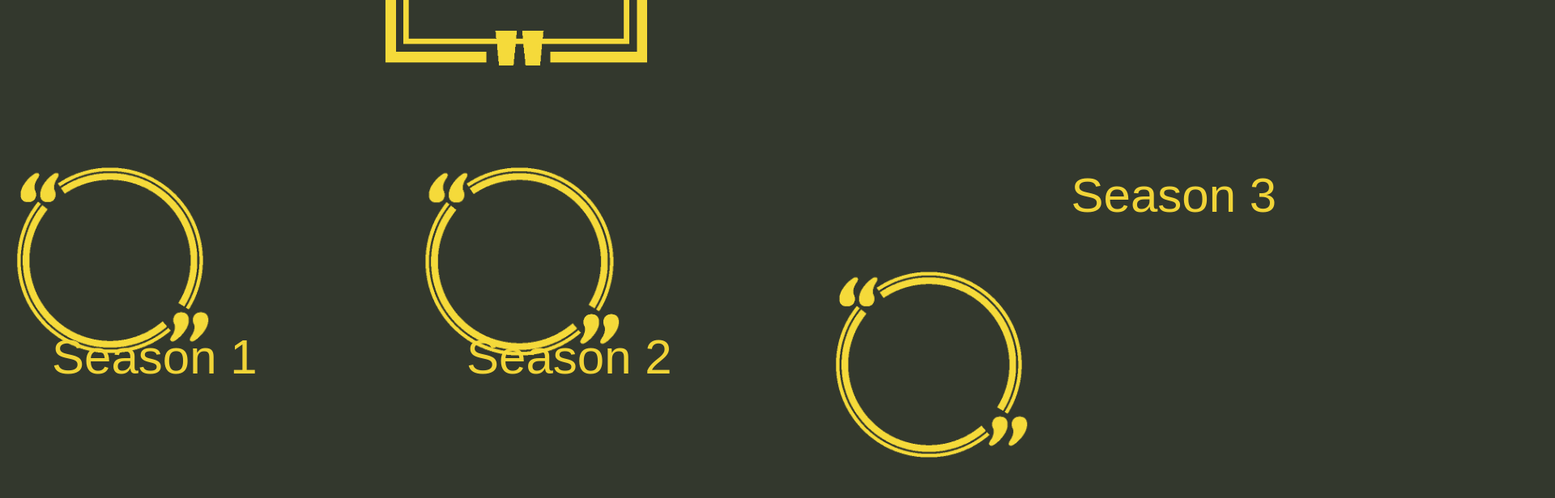
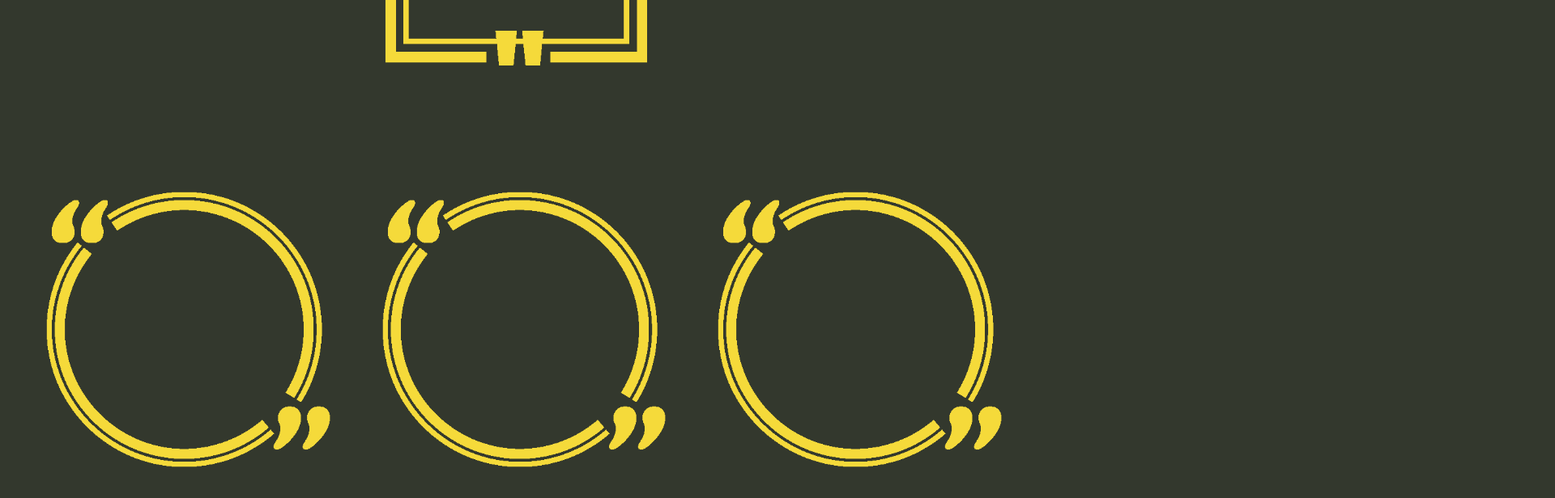
Before and after one commit to LanaDem/Fortnite, a plain HTML site: page news.html in a window 1280 px wide. Shown: the part 573-1189 px from the top of the page at 81% size, 1920 px wide, since content can reach past the window. Before the commit the page ends 1139 px from the top, so only its background shows below. Drawn offline with Linux system fonts and the light colour scheme.

Commit message:
poravnjaneSlike

```diff
--- a/Css/pocetnacss.css
+++ b/Css/pocetnacss.css
@@ -130,14 +130,7 @@ a:active {
 	width: 35%
 }
 
-
-#okviri {
-	margin-top: 10%
-
-
-}
-
-#okvir2 {
+/*#okvir2 {
 	width: 20%;
 	float: left;
 }
@@ -152,10 +145,10 @@ a:active {
 	width: 20%;
 	float: right;
 	bottom: 20%
-}
+	}*/
 
 
-
+/*
 #season1 {
 	font-family: Blippo, fantasy;
 	font-size: 60px;
@@ -181,3 +174,35 @@ a:active {
 	top: 310%;
 	left: 84%;
 }
+*/
+.krug{
+	float: left;
+	width: 30%;
+	display: inline;
+	padding: 10px;
+
+}
+
+.imgHolder{
+	margin: auto;
+}
+
+.text{
+
+}
+
+.grid-container {
+	margin-top: 10%;
+	display: grid;
+	grid-template-columns: auto auto auto;
+	padding: 10px;
+}
+.grid-item {
+	padding: 20px;
+	font-size: 30px;
+	text-align: center;
+}
+
+.grid-item img{
+	width: 100%;
+}
--- a/news.html
+++ b/news.html
@@ -27,19 +27,18 @@
 			<img id="okvir" src="slike/news.png">
 		</div>
 
-		<div id="okviri">
-			<div>
-				<p id="season1">Season 1</p>
-				<img id="okvir2" src="slike/news2.png">
-			</div>
-			<div>
-				<p id="season2">Season 2</p>
-				<img id="okvir3" src="slike/news2.png">
-			</div>
-			<div>
-				<p id="season3">Season 3</p>
-				<img id="okvir4" src="slike/news2.png">
-			</div>
-		</div>
+
+
+<div class="grid-container">
+	<div class="grid-item">
+		<img src="slike/news2.png">
 	</div>
+	<div class="grid-item">
+		<img src="slike/news2.png">
+	</div>
+	<div class="grid-item">
+		<img src="slike/news2.png">
+	</div>
+</div>
+</div>
 </body>
```
